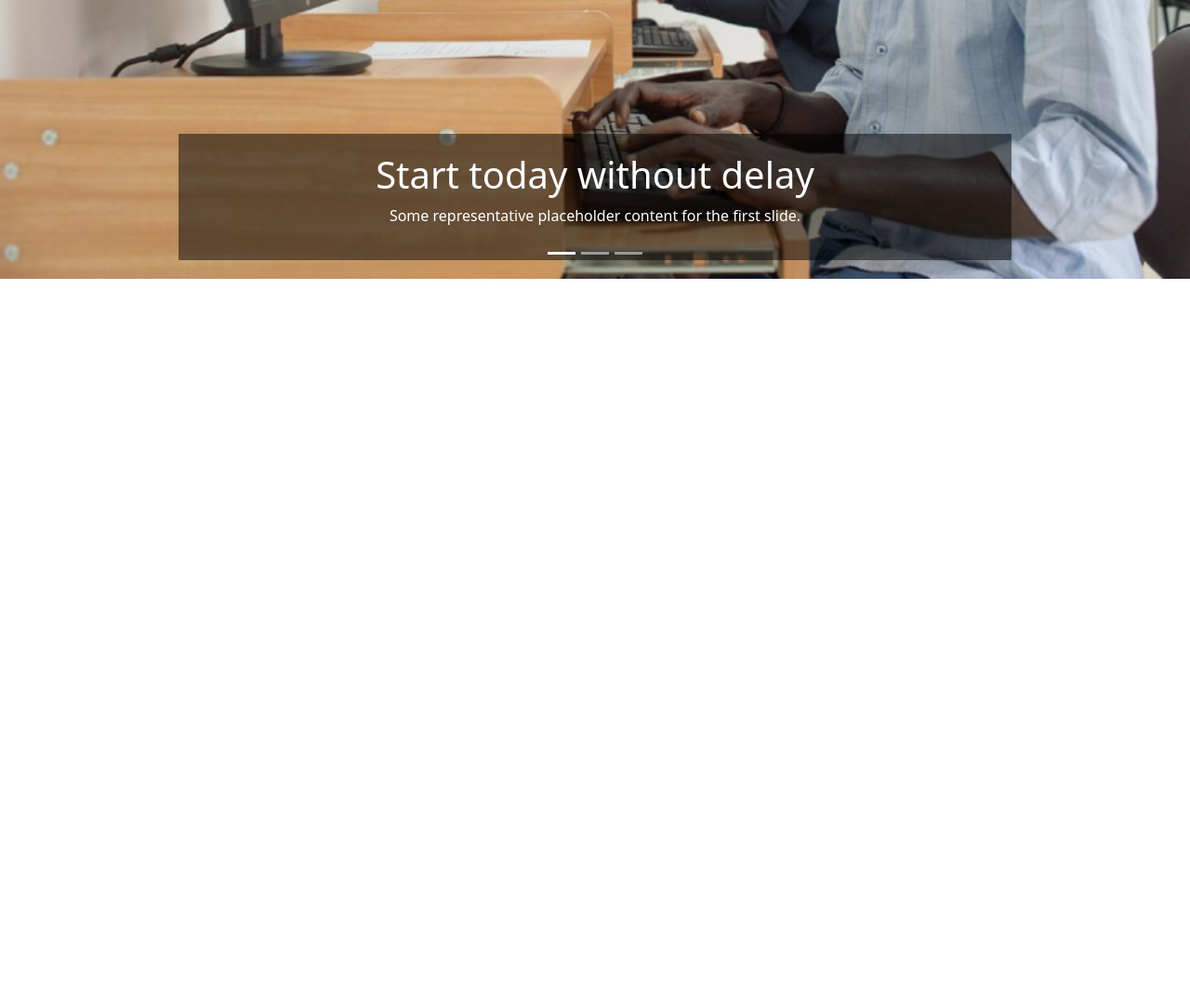
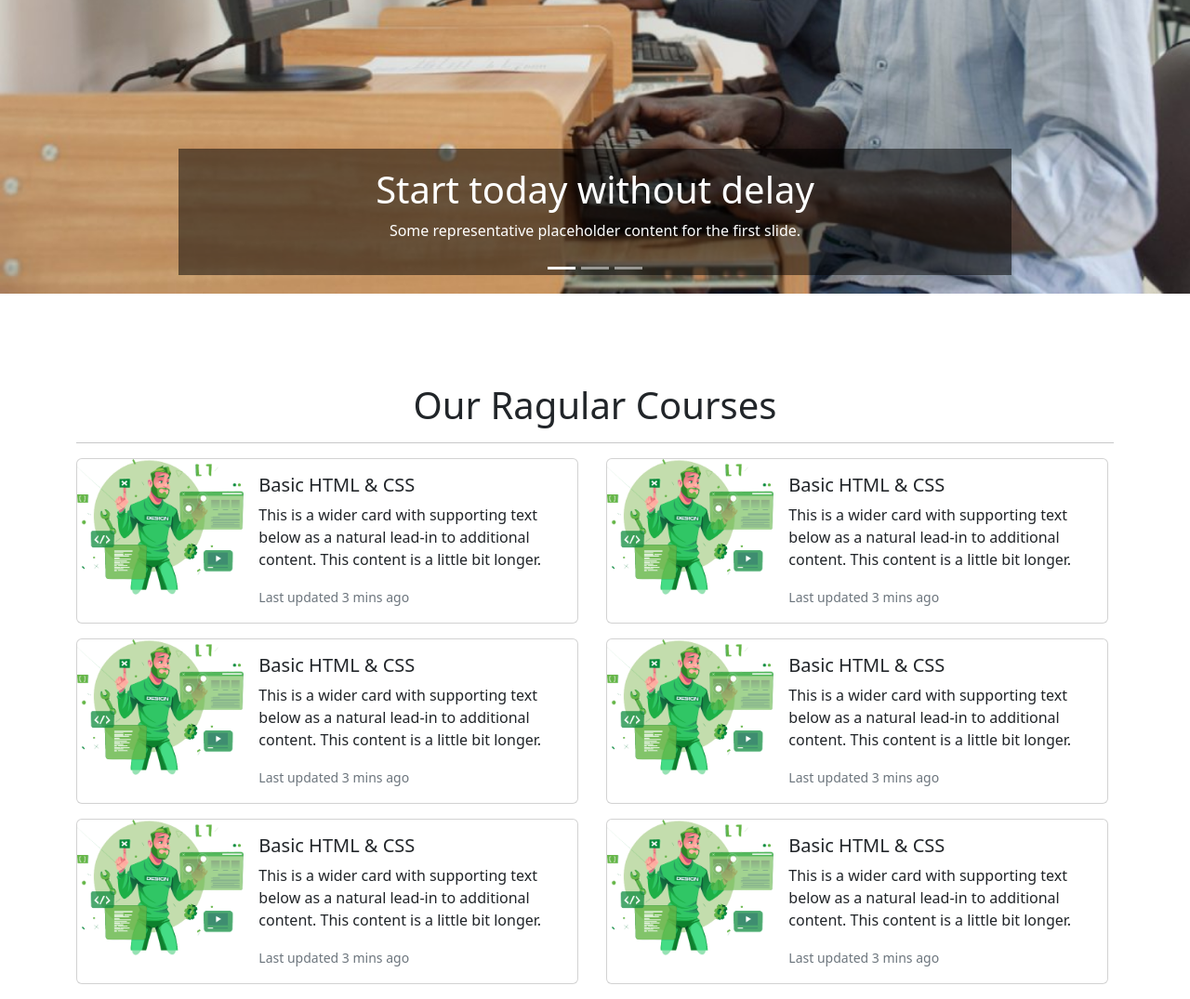
Before and after one commit to sabermahmud/third-assignment, a plain HTML site: page index.html in a window 1280 px wide. Shown: the part 628-1703 px from the top of the page at 93% size. Before the commit the page ends 928 px from the top, so only its background shows below. Drawn offline with nearby package versions, Linux system fonts and the light colour scheme.

Commit message:
courses added

```diff
--- a/index.html
+++ b/index.html
@@ -28,10 +28,11 @@
           <div class="collapse navbar-collapse" id="navbarSupportedContent">
             <ul class="navbar-nav ms-auto mb-2 mb-lg-0 text-center fs-5">
               <li class="nav-item">
-                <a class="nav-link active text-success" aria-current="page" href="#">Home</a>
+                <a class="nav-link active text-success" aria-current="page" href="#home">Home</a>
               </li>
               <li class="nav-item">
-                <a class="nav-link" href="#">Courses</a>
+                <a class="nav-link" href="#courses
+                ">Courses</a>
               </li>
               <li class="nav-item dropdown">
                 <a class="nav-link dropdown-toggle" href="#" role="button" data-bs-toggle="dropdown" aria-expanded="false">
@@ -55,8 +56,9 @@
         </div>
       </nav>
     <!-- navbar -->
+    <div class="mt-2 pt-2"></div>
     <!-- Carousel -->
-    <section>
+    <section id="home">
         <div id="carouselExampleCaptions" class="carousel slide" data-bs-ride="false">
             <div class="carousel-indicators">
               <button type="button" data-bs-target="#carouselExampleCaptions" data-bs-slide-to="0" class="active" aria-current="true" aria-label="Slide 1"></button>
@@ -65,21 +67,21 @@
             </div>
             <div class="carousel-inner">
               <div class="carousel-item active">
-                <img src="images/pic-1.jpg" class="d-block w-100 h-80vh" alt="...">
+                <img src="images/pic-1.jpg" class=" d-block w-100" alt="...">
                 <div class="carousel-caption d-none d-md-block bg-black bg-opacity-50">
                   <h1>Start today without delay</h1>
                   <p>Some representative placeholder content for the first slide.</p>
                 </div>
               </div>
-              <div class="carousel-item">
-                <img src="images/pic-2.jpg" class="d-block w-100" alt="...">
+              <div class="carousel-item ">
+                <img src="images/pic-2.jpg" class=" d-block w-100" alt="...">
                 <div class="carousel-caption d-none d-md-block bg-black bg-opacity-50">
                   <h1>Work hard for a few days if necessary</h1>
                   <p>Some representative placeholder content for the second slide.</p>
                 </div>
               </div>
-              <div class="carousel-item">
-                <img src="images/pic-3.jpg" class="d-block w-100" alt="...">
+              <div class="carousel-item ">
+                <img src="images/pic-3.jpg" class=" d-block w-100" alt="...">
                 <div class="carousel-caption d-none d-md-block bg-black bg-opacity-50">
                   <h1>You must be successful</h1>
                   <p>Some representative placeholder content for the third slide.</p>
@@ -98,8 +100,115 @@
     </section>
     <!-- Carousel -->
 </header>
-    <!-- about -->
-    <!-- about -->
+<div class="mt-5 pt-5"></div>
+    <!-- courses -->
+    <section id="courses">
+        <div class="container">
+            <div class="h1 text-center">Our Ragular Courses
+            <hr class="w-100">
+            </div>
+        <div class="row">
+            <div class="col-12 col-md-12 col-lg-6 col-xl-6">
+                <div class="card mb-3" style="max-width: 540px;">
+                    <div class="row g-0">
+                      <div class="col-md-4">
+                        <img src="images/html-1.png" class="img-fluid rounded-start" alt="...">
+                      </div>
+                      <div class="col-md-8">
+                        <div class="card-body">
+                          <h5 class="card-title">Basic HTML & CSS</h5>
+                          <p class="card-text">This is a wider card with supporting text below as a natural lead-in to additional content. This content is a little bit longer.</p>
+                          <p class="card-text"><small class="text-muted">Last updated 3 mins ago</small></p>
+                        </div>
+                      </div>
+                    </div>
+                  </div>
+            </div>
+            <div class="col-12 col-md-12 col-lg-6 col-xl-6">
+                <div class="card mb-3" style="max-width: 540px;">
+                    <div class="row g-0">
+                      <div class="col-md-4">
+                        <img src="images/html-1.png" class="img-fluid rounded-start" alt="...">
+                      </div>
+                      <div class="col-md-8">
+                        <div class="card-body">
+                          <h5 class="card-title">Basic HTML & CSS</h5>
+                          <p class="card-text">This is a wider card with supporting text below as a natural lead-in to additional content. This content is a little bit longer.</p>
+                          <p class="card-text"><small class="text-muted">Last updated 3 mins ago</small></p>
+                        </div>
+                      </div>
+                    </div>
+                  </div>
+            </div>
+            <div class="col-12 col-md-12 col-lg-6 col-xl-6">
+                <div class="card mb-3" style="max-width: 540px;">
+                    <div class="row g-0">
+                      <div class="col-md-4">
+                        <img src="images/html-1.png" class="img-fluid rounded-start" alt="...">
+                      </div>
+                      <div class="col-md-8">
+                        <div class="card-body">
+                          <h5 class="card-title">Basic HTML & CSS</h5>
+                          <p class="card-text">This is a wider card with supporting text below as a natural lead-in to additional content. This content is a little bit longer.</p>
+                          <p class="card-text"><small class="text-muted">Last updated 3 mins ago</small></p>
+                        </div>
+                      </div>
+                    </div>
+                  </div>
+            </div>
+            <div class="col-12 col-md-12 col-lg-6 col-xl-6">
+                <div class="card mb-3" style="max-width: 540px;">
+                    <div class="row g-0">
+                      <div class="col-md-4">
+                        <img src="images/html-1.png" class="img-fluid rounded-start" alt="...">
+                      </div>
+                      <div class="col-md-8">
+                        <div class="card-body">
+                          <h5 class="card-title">Basic HTML & CSS</h5>
+                          <p class="card-text">This is a wider card with supporting text below as a natural lead-in to additional content. This content is a little bit longer.</p>
+                          <p class="card-text"><small class="text-muted">Last updated 3 mins ago</small></p>
+                        </div>
+                      </div>
+                    </div>
+                  </div>
+            </div>
+            <div class="col-12 col-md-12 col-lg-6 col-xl-6">
+                <div class="card mb-3" style="max-width: 540px;">
+                    <div class="row g-0">
+                      <div class="col-md-4">
+                        <img src="images/html-1.png" class="img-fluid rounded-start" alt="...">
+                      </div>
+                      <div class="col-md-8">
+                        <div class="card-body">
+                          <h5 class="card-title">Basic HTML & CSS</h5>
+                          <p class="card-text">This is a wider card with supporting text below as a natural lead-in to additional content. This content is a little bit longer.</p>
+                          <p class="card-text"><small class="text-muted">Last updated 3 mins ago</small></p>
+                        </div>
+                      </div>
+                    </div>
+                  </div>
+            </div>
+            <div class="col-12 col-md-12 col-lg-6 col-xl-6">
+                <div class="card mb-3" style="max-width: 540px;">
+                    <div class="row g-0">
+                      <div class="col-md-4">
+                        <img src="images/html-1.png" class="img-fluid rounded-start" alt="...">
+                      </div>
+                      <div class="col-md-8">
+                        <div class="card-body">
+                          <h5 class="card-title">Basic HTML & CSS</h5>
+                          <p class="card-text">This is a wider card with supporting text below as a natural lead-in to additional content. This content is a little bit longer.</p>
+                          <p class="card-text"><small class="text-muted">Last updated 3 mins ago</small></p>
+                        </div>
+                      </div>
+                    </div>
+                  </div>
+            </div>
+        </div>
+        </div>
+
+    </section>
+    <!-- courses -->
     <!-- explore -->
     <!-- explore -->
     <!-- Registration -->
```
Also changed, not shown: images/html-1.png (added).
